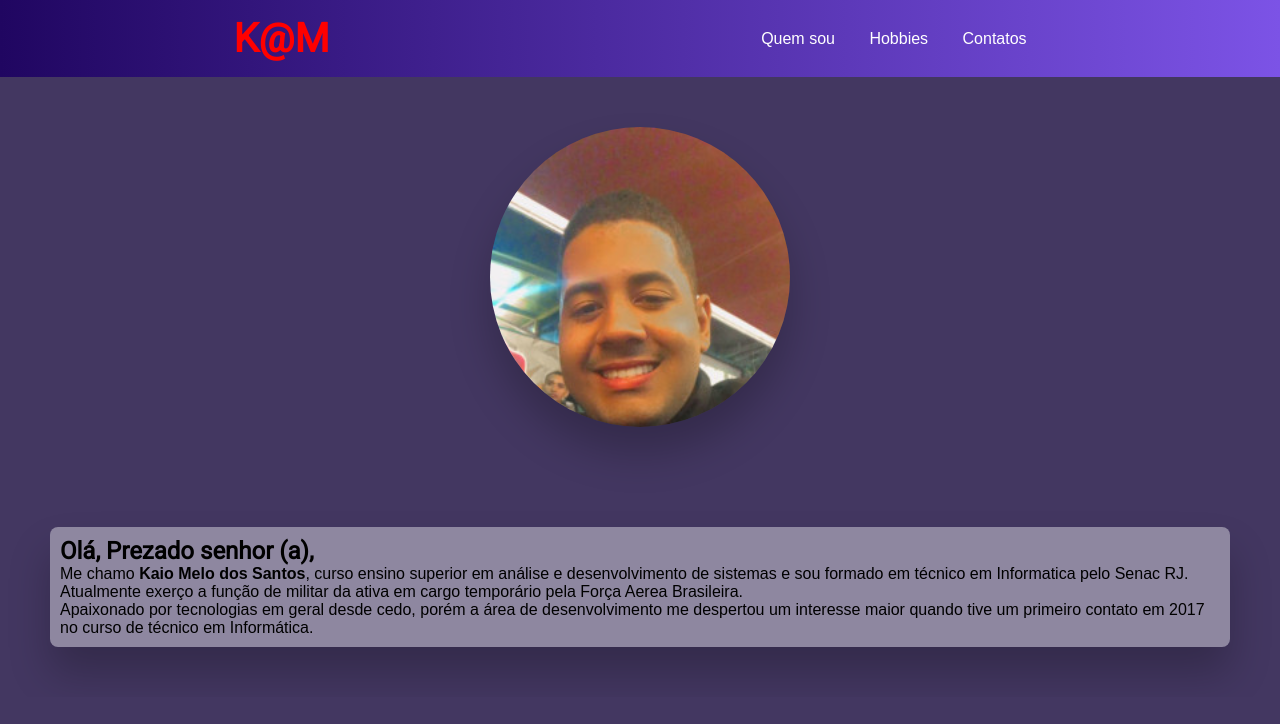
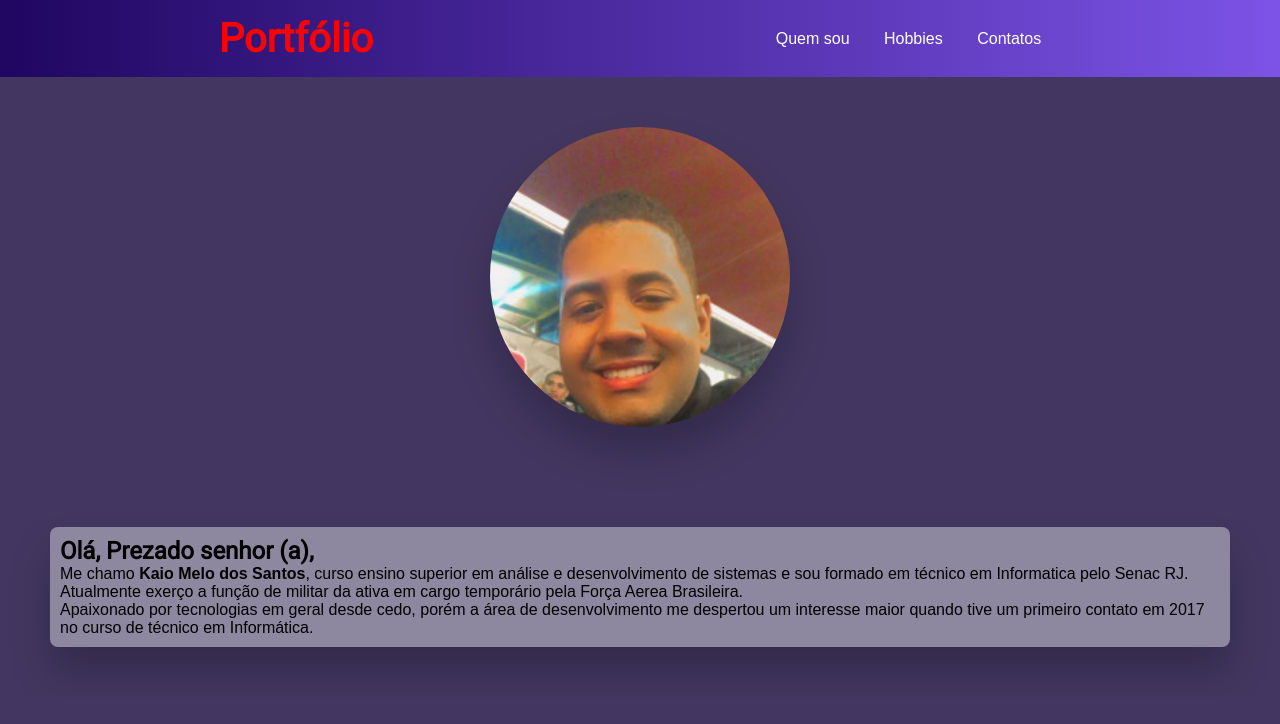
Before and after one commit to KaioMelo/01.Projeto-Individual-Portfolio, a plain HTML site: page index.html in a window 1280 px wide. Shown: the top 724 px of the page. Drawn offline with Linux system fonts and the light colour scheme.

Commit message:
Update index.html

```diff
--- a/index.html
+++ b/index.html
@@ -13,7 +13,7 @@
 <body>
   <header>
     <div id="menu">
-      <h2 id="logo">K@M</h2> <!--'KM' representa as inicias do Sobrenome-->
+      <h2 id="logo">Portfólio</h2> <!--'KM' representa as inicias do Sobrenome-->
       <nav>
         <ul>
           <a href="#quemSou">Quem sou</a>
```
